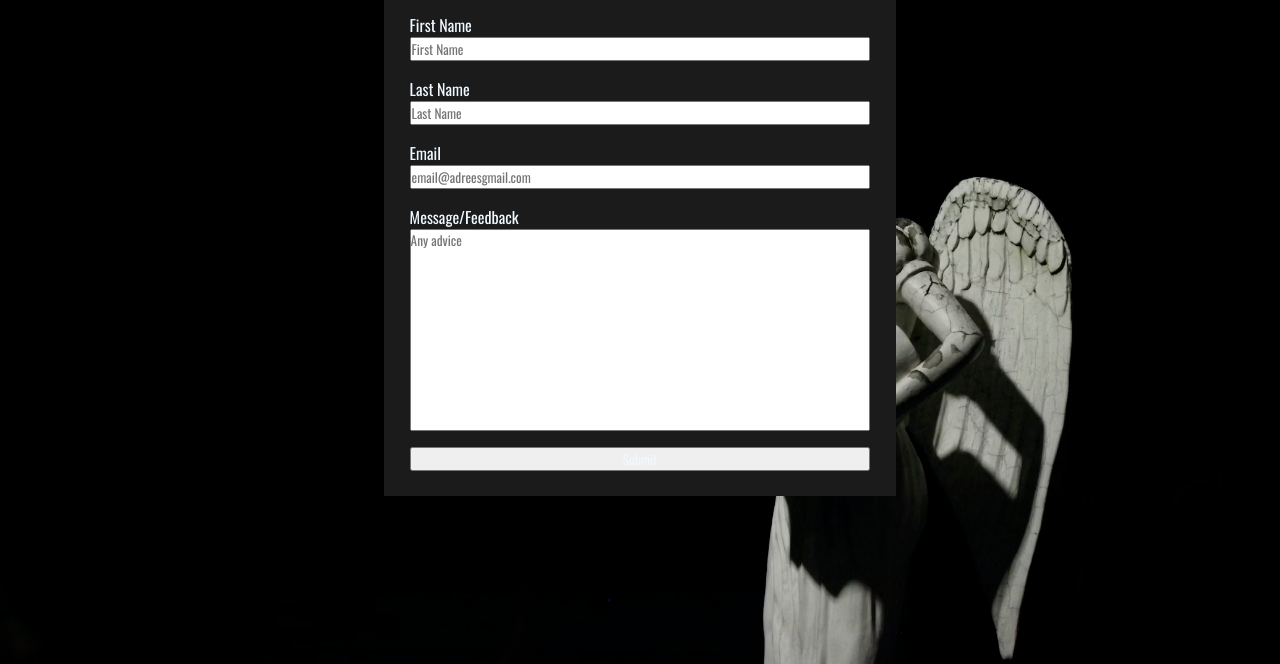
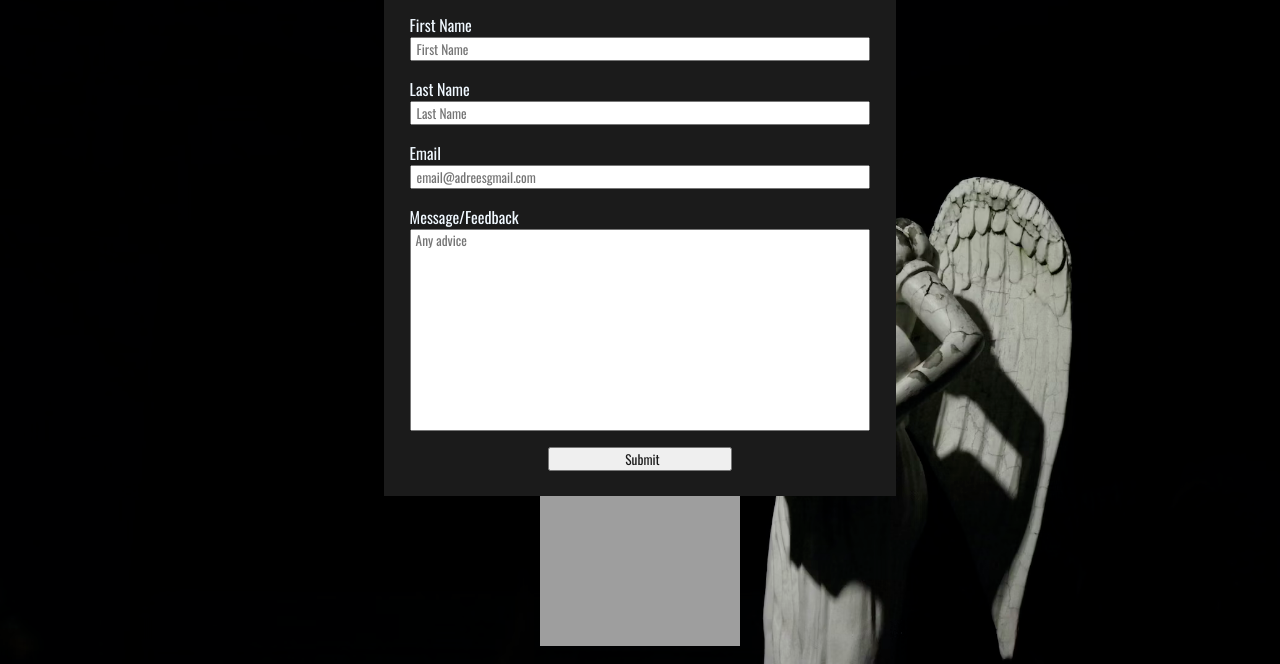
Before and after one commit to Ashley2n/Ashley-s-First-Portfolio-, a plain HTML site: page html/contacts.html in a window 1280 px wide. Shown: the part 141-805 px from the top of the page. Drawn offline with nearby package versions, Linux system fonts and the light colour scheme; grey boxes are pictures that could not be loaded; a web font is replaced by a local one.

Commit message:
New Botton and list

```diff
--- a/Css/contacts.css
+++ b/Css/contacts.css
@@ -21,3 +21,24 @@ textarea{
     display: flex;
     flex-direction: column;
 }
+
+input{
+    color: #1B1B1B;
+    text-indent: 5px;
+}
+
+#submit-button{
+    margin-right: 30%;
+    margin-left: 30%;
+}
+
+textarea{
+    color: #1B1B1B;
+    text-indent: 5px;
+}
+
+#video{
+    display: flex;
+    justify-content: center;
+
+}
--- a/html/contacts.html
+++ b/html/contacts.html
@@ -51,10 +51,23 @@
             <textarea id="message" cols="30" rows="10" placeholder="Any advice"></textarea>
         </div>
 
-        <input type="submit">
+        <input id="submit-button" type="submit">
         </div>
         </div>
     </form>
+    <div id="video">
+        <iframe
+            width="200"
+            height="150"
+            src="https://www.youtube.com/embed/Uf2LYXjRQ-8?si=UcQCV-dZSeGU7a5E"
+            title="YouTube video player"
+            frameborder="0"
+            allow="accelerometer; autoplay; clipboard-write; encrypted-media; gyroscope; picture-in-picture; web-share"
+            allowfullscreen>
+        </iframe>
+    </div>
+
+
 </main>
 </body>
 </html>
```
Also changed, not shown: Css/About-Me.css (+12 -1 lines), html/about-me.html (+12 -3 lines), html/skills.html (+9 -6 lines).
